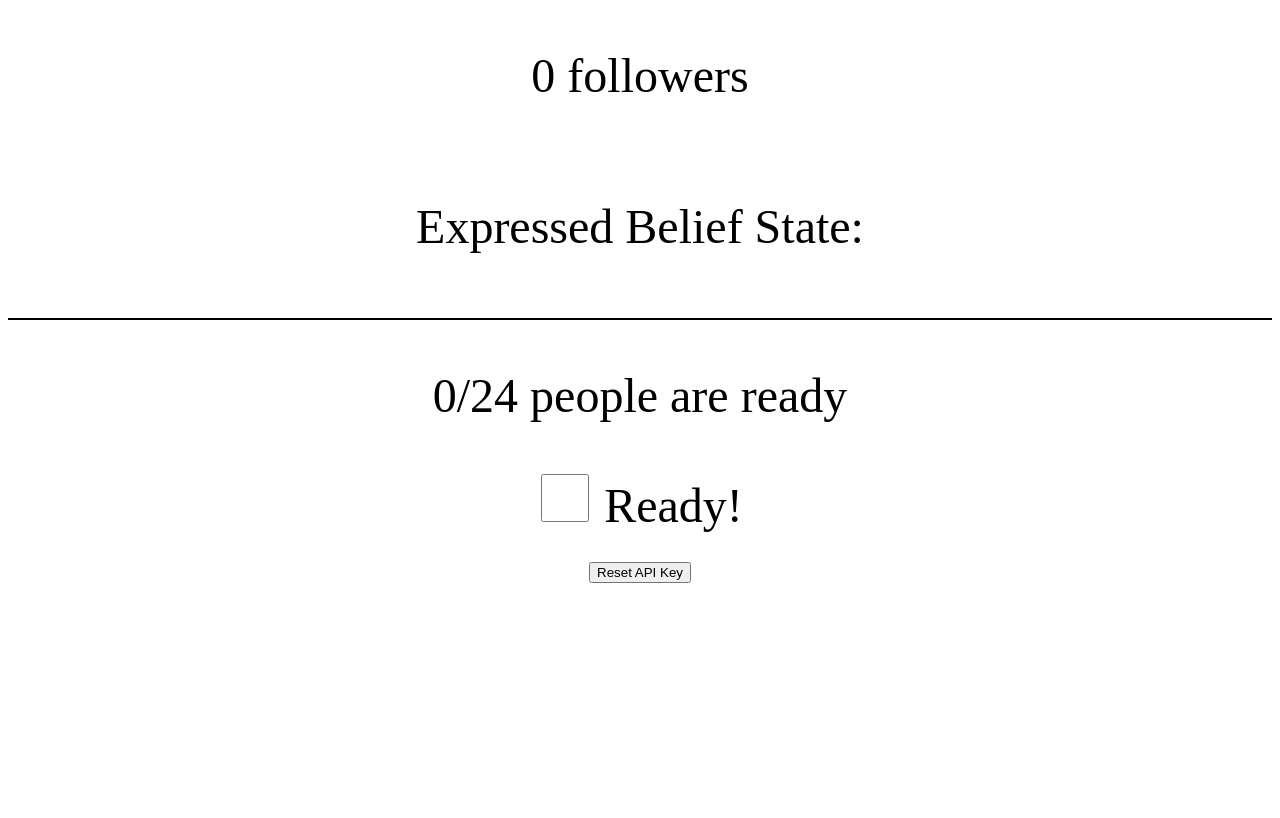
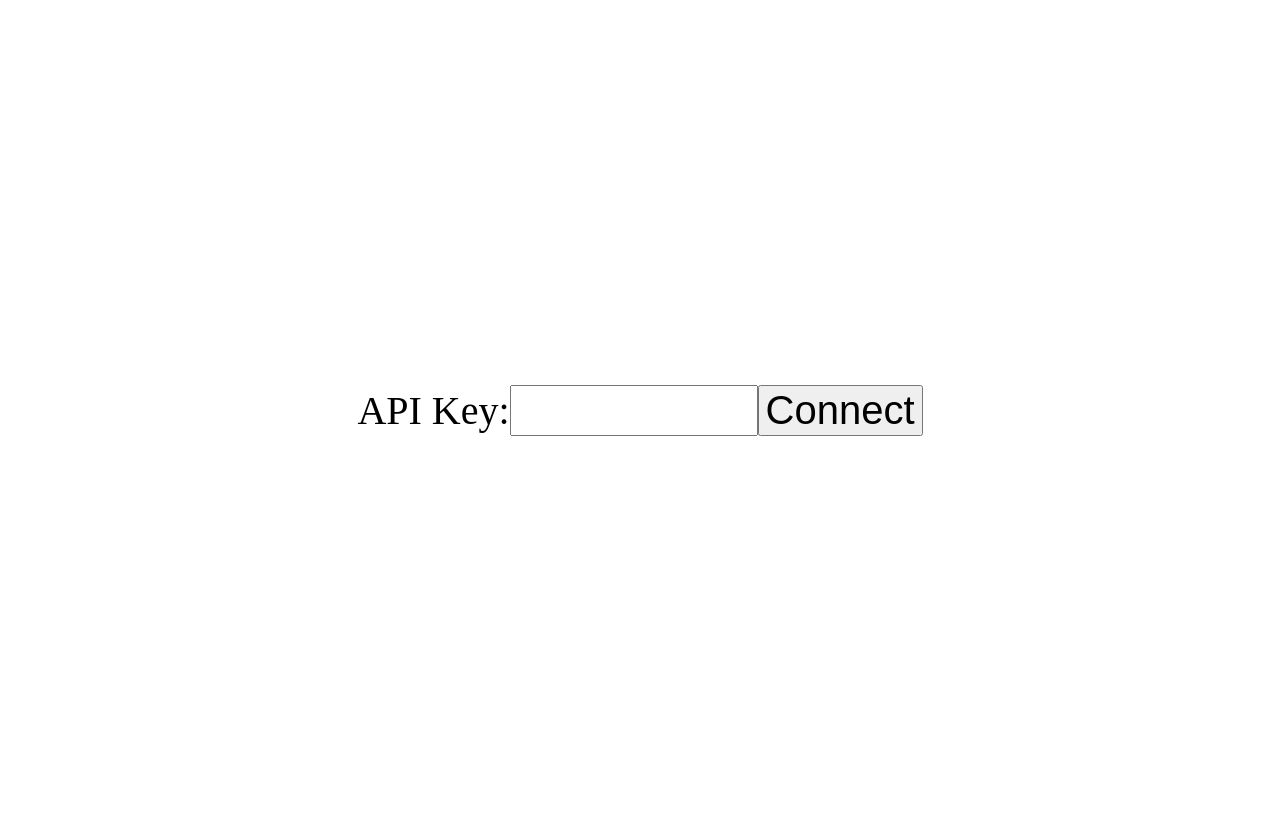
Before and after one commit to henrymwestfall/Science-Fair-Web-App, a Flask app: page / in a window 1280 px wide. Before the commit the page ends 583 px from the top, so only its background shows below. Run offline with Flask 2, Linux system fonts and the light colour scheme; parts of the project's set-up code (start-up, migrations or seed data) failed here and were passed over.

Commit message:
change styling and add API input

```diff
--- a/app.py
+++ b/app.py
@@ -68,7 +68,8 @@ def get_state(key=None):
             "issues": sim.issues,
             "messages": agent.get_feed(),
             "outDegree": sim.get_out_degree(agent),
-            "step": sim.step
+            "step": sim.step,
+            "team": None
         })
     return json.dumps({"error": "keyNotFound"})
 
--- a/dummy_client.py
+++ b/dummy_client.py
@@ -1,4 +1,3 @@
-from math import exp
 import requests
 import time
 import random
--- a/static/main.js
+++ b/static/main.js
@@ -1,3 +1,6 @@
+var contentDiv
+var apiKeyEnterDiv
+
 var followerCountP
 var feedTable
 var beliefStateInputDiv
@@ -122,17 +125,19 @@ function checkReady() {
 }
 
 
-function clearAPIkey() {
-    apiKey = ""
+function setAPIKey() {
+    apiKey = document.getElementById("api-key-input-box").value
 }
 
 
 async function update() {
     const state = await JSON.parse(await (await fetch(`/state/${apiKey}`)).text())
 
-    if (state.error == "keyNotFound") {
-        clearAPIkey()
-        return
+    if (state.team != null) {
+        let teamP = document.getElementById("team")
+        teamP.innerText = state.team[0]
+        teamP.style.color = state.team[1]
+        teamP.hidden = false
     }
 
     if (!hasSetUpBeliefStateInputDiv) setUpBeliefStateInputDiv(state.issues)
@@ -149,7 +154,7 @@ async function main() {
         const resp = await JSON.parse(await (await fetch(`/new-apikey`)).text())
         apiKey = resp.apiKey
         document.cookie = apiKey
-    } else {
+    } else if (!contentDiv.hidden) {
         update()
     }
 }
@@ -158,10 +163,17 @@ async function main() {
 window.onload = () => {
     apiKey = document.cookie
 
+    contentDiv = document.getElementById("content")
+    apiKeyEnterDiv = document.getElementById("api-key-input")
+
     followerCountP = document.getElementById("follower-count")
     feedTable = document.getElementById("feed")
     beliefStateInputDiv = document.getElementById("belief-state-expression")
 
+    document.getElementById("team").hidden = true
     document.getElementById("ready").checked = false
+
+    contentDiv.hidden = true
+
     window.setInterval(main, 500)
 }
--- a/static/styles/main.css
+++ b/static/styles/main.css
@@ -8,35 +8,55 @@ table {
 
 table, th, td {
     border: 1px solid black;
-    font-size: 3rem;
+    font-size: 1.5rem;
+    padding: 0.25rem;
 }
 
 select {
-    font-size: 3rem;
-    padding: 1rem;
-    margin: 1rem;
+    font-size: 2rem;
+    padding: 0.5rem;
+    margin: 0.5rem;
 }
 
 
 input[type="checkbox"] {
-    width: 3rem;
-    height: 3rem;
+    width: 1.5rem;
+    height: 1.5rem;
 }
 
 div {
-    margin-top: 1rem;
+    margin-top: 0.65rem;
 }
 
 
-#belief-state-expression {
+.flat-div {
     display: flex;
     justify-content: space-around;
 }
 
+
 #feed-div {
-    height: 30%;
+    height: 20rem;
 }
 
 #content {
-    font-size: 3rem;
+    font-size: 2rem;
 }
+
+#api-key-input {
+    display: flex;
+    justify-content: center;
+    align-items: center;
+    height: 100vh;
+    font-size: 5vh;
+}
+
+#api-key-input input[type="text"] {
+    width: 6em;
+    font-size: inherit;
+    text-align: center;
+}
+
+#api-key-input button {
+    font-size: inherit;
+}
--- a/templates/index.html
+++ b/templates/index.html
@@ -9,9 +9,12 @@
 
     <body>
         <div id="content">
-            <p id="follower-count">0 followers</p>
+            <div class="flat-div">
+                <p id="follower-count">0 followers</p>
+                <p id="team">Unaffiliated</p>
+            </div>
 
-            <div id="belief-state-expression">
+            <div id="belief-state-expression" class="flat-div">
                 <p>Expressed Belief State:</p>
             </div>
 
@@ -21,11 +24,16 @@
 
             <div>
                 <p>0/24 people are ready</p>
+                <label for="ready">Ready!</label>
                 <input type="checkbox" id="ready" name="ready">
-                <label for="ready">Ready!</label>
             </div>
+        </div>
 
-            <button onclick="clearAPIkey()">Reset API Key</button>
+
+        <div id="api-key-input">
+            <label for="api-key-input">API Key:</label>
+            <input type="text" id="api-key-input-box" name="api-key-input">
+            <button id="api-key-connect" onclick="setAPIKey()">Connect</button>
         </div>
     </body>
 </html>
```
Also changed, not shown: simulation.py (+5 -2 lines).
